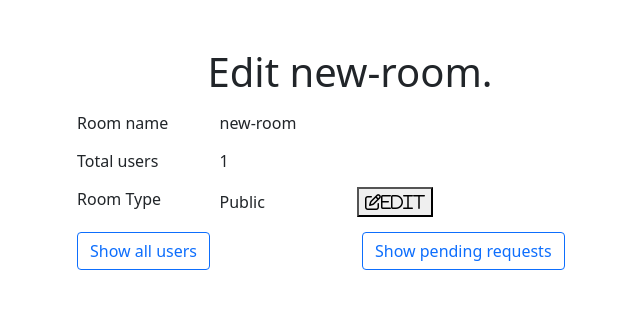
After one commit to GurungAman/Chat-App, a Django app: a page that uses main/templates/base.html in a window 1280 px wide. The commit adds this page. Shown: the top 309 px of the page, without its empty margins (290-930 px from the left). Run offline with Django 3.2, Linux system fonts and the light colour scheme; a user stored in the database is signed in; data comes from the database, SQL or seed files in the repository; both versions use the stored data as it was after the commit; some libraries are stand-ins or nearby versions.

Commit message:
edit chat-room page and features added

```diff
--- a/main/static/js/room_operations.js
+++ b/main/static/js/room_operations.js
@@ -1,5 +1,4 @@
-function leaveRoom(){
-    var room = JSON.parse(document.getElementById('room-name').textContent);
+function leaveRoom(room){
     const csrftoken = (document.cookie).toString().split("=")[1];
     $.ajax({
         url: '/leave_room/',
@@ -81,3 +80,38 @@ function joinRoom(){
         }
     })
 }
+
+function changeRoomType(){
+    var room_name = $('#room-name').text();
+    console.log(room_name)
+    const csrftoken = (document.cookie).toString().split("=")[1];
+    var is_private = $("#room-type-private").is(':checked');
+    var is_public = $("#room-type-public").is(':checked');
+    $.ajax({
+        url: '/change_room_type/',
+        headers: {
+            'X-CSRFToken': csrftoken
+        },
+        type: 'POST',
+        data: JSON.stringify({
+            'room_name': room_name,
+            'is_public': is_public,
+            'is_private': is_private,
+        }),
+        success: function(data){
+            if(data['status'] == true ){
+                window.location.reload();
+            }
+            else if(data['status'] == false){
+                console.log(data)
+                $('#Modal').modal('hide');
+                $('#message').removeClass('d-none');
+                $('#message').append("<h5>"+ data['error'] +".!</h5>")
+                $('#message').delay(5000).fadeOut('slow');
+            }
+        },
+        error: function(data){
+            console.log(data)
+        }
+    })
+}
--- a/main/templates/base.html
+++ b/main/templates/base.html
@@ -7,6 +7,7 @@
 
     {% load static %}
     <link href="https://cdn.jsdelivr.net/npm/bootstrap@5.0.0-beta3/dist/css/bootstrap.min.css" rel="stylesheet" integrity="sha384-eOJMYsd53ii+scO/bJGFsiCZc+5NDVN2yr8+0RDqr0Ql0h+rP48ckxlpbzKgwra6" crossorigin="anonymous">
+    <script src="https://use.fontawesome.com/16a4a7528c.js"></script>
     <title>{% block title %} {% endblock title %}</title>
 </head>
 <body>
--- a/main/templates/chat_room.html
+++ b/main/templates/chat_room.html
@@ -13,10 +13,7 @@
         <input id="chat-message-input" type="text" size="100">
     </div>
 
-
-        <button type="button" id="chat-message-submit" class="btn btn-dark mt-1">Send</button>
-
-        <button type="button" id="leave-chat-room" class="btn btn-dark mt-1" onclick='leaveRoom()'>Leave Room</button>
+    <button type="button" id="chat-message-submit" class="btn btn-dark mt-1">Send</button>
 
 
     {{ room_name|json_script:"room-name" }}
--- /dev/null
+++ b/main/templates/edit-room-modal.html
@@ -0,0 +1,27 @@
+<!-- Modal -->
+<div class="modal fade" id="Modal" tabindex="-1" role="dialog" aria-labelledby="ModalLabel" aria-hidden="true">
+    <div class="modal-dialog" role="document">
+      <div class="modal-content">
+        <div class="modal-header">
+          <h5 class="modal-title" id="ModalLabel">Room Type</h5>
+          <button type="button" class="close" data-dismiss="modal" aria-label="Close">
+            <span aria-hidden="true">&times;</span>
+          </button>
+        </div>
+        <div class="modal-body">
+          <div class="form-check text-center">
+              <input class="mt-2" type="radio" name="flexRadioDefault" id="room-type-public">
+                Public Chat room
+            </div>
+            <div class="form-check text-center">
+              <input class="mt-2" type="radio" name="flexRadioDefault" id="room-type-private">
+                Private Chat room
+            </div>
+      </div>
+        <div class="modal-footer">
+          <button type="button" class="btn btn-secondary" data-dismiss="modal">Close</button>
+          <button type="button" class="btn btn-primary" onclick="changeRoomType()">Save changes</button>
+        </div>
+      </div>
+    </div>
+  </div>
--- /dev/null
+++ b/main/templates/edit_room.html
@@ -0,0 +1,83 @@
+{% extends "base.html" %}
+
+{% block title %} Edit Room {% endblock title %}
+
+{% block body %}
+
+<div class="container mt-5">
+  <div id="message" class="alert alert-warning alert-dismissible fade show text-center d-none" role="alert">
+  </div>
+  <div class='d-flex justify-content-center'>
+    <h1 class="text-center">Edit {{room}}.</h1>
+  </div>
+
+  <div class="row justify-content-center">
+    <div class="col-6">
+      <form>
+
+        <div class="form-group row">
+          <label for="room-name" class="col-3 col-form-label">Room name</label>
+          <div class="col-8">
+            <span class="form-control-plaintext" id="room-name">{{room}}</span>
+          </div>
+        </div>
+
+        <div class="form-group row">
+          <label for="total-users" class="col-3 col-form-label">Total users</label>
+          <div class="col-8">
+            <span class="form-control-plaintext">{{approved_user|length}}</span>
+          </div>
+        </div>
+
+        <div class="form-group row">
+          <label for="total-users" class="col-3 col-form-label">Room Type</label>
+          <div class="col-5">
+            <span class='form-control-plaintext d-flex align-items-center justify-content-between'>
+              {% if room.is_public %}
+              Public
+              {% elif  room.is_private %}
+              Private
+              {% endif %}
+               <!-- Button trigger modal -->
+                <button type="button" data-toggle="modal" data-target="#Modal">
+                  <span class="fa fa-edit">Edit</span>
+                </button>
+              </span>
+
+          </div>
+        </div>
+
+        <div class="form-group row justify-content-between mt-2">
+          <div class="col">
+            <button type="button" class="btn btn-outline-primary" data-toggle="modal" data-target="#showAllUsers">
+              Show all users
+            </button>
+          </div>
+          <div class="col">
+            <button type="button" class="btn btn-outline-primary" data-toggle="modal" data-target="#showPendingRequests">
+              Show pending requests
+            </button>
+          </div>
+        </div>
+
+      </form>
+    </div>
+  </div>
+
+
+{% include 'edit-room-modal.html' %}
+{% include 'show-all-users-modal.html' %}
+{% include 'pending-request-modal.html' %}
+
+
+<script>
+  var is_private = '{{room.is_private}}'.toLowerCase();
+  var is_public = '{{room.is_public}}'.toLowerCase();
+  if(is_public == 'true'){
+    document.getElementById("room-type-private").checked = true;
+  }
+  else if(is_private == 'true'){
+    document.getElementById("room-type-public").checked = true;
+  }
+</script>
+{% endblock body %}
--- /dev/null
+++ b/main/templates/pending-request-modal.html
@@ -0,0 +1,41 @@
+<!-- Show user modal -->
+<div class="modal fade" id="showPendingRequests" tabindex="-1" role="dialog" aria-labelledby="showPendingRequestsTitle" aria-hidden="true">
+    <div class="modal-dialog modal-dialog-centered" role="document">
+      <div class="modal-content">
+        <div class="modal-header justify-content-center">
+          <h5 class="modal-title" id="ModalLongTitle">All users:</h5>
+        </div>
+
+        <div class="modal-body d-flex align-items-center justify-content-around">
+            {% if not pending_requests %}
+            <span>
+                No incoming requests.
+            </span>
+
+            {% elif pending_requests %}
+                {% for user in pending_requests %}
+                    <div class="col-6 d-flex justify-content-center">
+                      <span>
+                        {{user}}
+                    </span>
+                    </div>
+                    <div class="col-6 d-flex justify-content-center">
+                      <button type="button" class="btn btn-outline-success mx-1" onclick="">
+                        Accept
+                      </button>
+                      <button type="button" class="btn btn-outline-danger mx-1" onclick="">
+                        Remove
+                      </button>
+                    </div>
+                {% endfor %}
+            {% endif %}
+        </div>
+
+        <div class="modal-footer">
+          <button type="button" class="btn btn-secondary" data-dismiss="modal">Close</button>
+          <button type="button" class="btn btn-primary" onclick="">Accept All</button>
+
+        </div>
+      </div>
+    </div>
+  </div>
--- /dev/null
+++ b/main/templates/show-all-users-modal.html
@@ -0,0 +1,32 @@
+<!-- Show user modal -->
+<div class="modal fade" id="showAllUsers" tabindex="-1" role="dialog" aria-labelledby="showAllUsersTitle" aria-hidden="true">
+    <div class="modal-dialog modal-dialog-centered" role="document">
+      <div class="modal-content">
+        <div class="modal-header justify-content-center">
+          <h5 class="modal-title" id="ModalLongTitle">All users:</h5>
+        </div>
+
+        <div class="modal-body d-flex align-items-center justify-content-around">
+            {% if not approved_user %}
+            <span>
+              Empty chat-room.
+            </span>
+            {% elif approved_user %}
+                {% for user in approved_user %}
+                    <span>
+                        {{user}}
+                    </span>
+
+                    <button type="button" class="btn btn-outline-danger" onclick="">
+                      Remove
+                    </button>
+                {% endfor %}
+            {% endif %}
+        </div>
+
+        <div class="modal-footer">
+          <button type="button" class="btn btn-secondary" data-dismiss="modal">Close</button>
+        </div>
+      </div>
+    </div>
+  </div>
--- a/main/urls.py
+++ b/main/urls.py
@@ -14,13 +14,16 @@ Including another URLconf
     2. Add a URL to urlpatterns:  path('blog/', include('blog.urls'))
 """
 from django.urls import path
-from main import views
+from . import views
 
 urlpatterns = [
     path('', views.index, name='homepage'),
     path('login/', views.user_login, name='login'),
     path('create_chat_room/', views.create_chat_room, name='create_chat_room'),
     path('join_chat_room/', views.join_chat_room, name='join_chat_room'),
+    path('edit_room/<slug:room_name>', views.edit_room, name='edit_room'),
+    path('change_room_type/', views.change_room_type, name='change_room_type'),
+    path('accept_pending_request/', views.accept_pending_requests, name='accept_pending_requests'),
     path('chat/<slug:room_name>/', views.chat_room, name='chat_room'),
     path('leave_room/', views.leave_room, name='leave_room'),
 ]
--- a/main/views.py
+++ b/main/views.py
@@ -17,13 +17,18 @@ def is_public_room(room_name):
     else:
         return False
 
-def approve_pending_requests(room_name, users):
+def accept_pending_requests(request):
+    json_str = request.body.decode(encoding='UTF-8')
+    data_json = json.loads(json_str)
+    user = request.user
     room = Room.objects.get(room=room_name)
     pending_users = room.get_pending_requests()
     for user in users:
         if user in pending_users:
             room.pending_requests.remove(user)
             room.approved_users.add(user)
+    return None
+
 
 
 def create_chat_room(request):
@@ -66,6 +71,60 @@ def join_chat_room(request):
         response_json['error'] = f'{e.__class__.__name__}'
         return JsonResponse(response_json)
 
+
+def leave_room(request):
+    response = {'status': False}
+    json_str = request.body.decode(encoding='UTF-8')
+    data_json = json.loads(json_str)
+    room_name = data_json['room']
+    current_user = request.user
+    try:
+        room = Room.objects.get(room=room_name)
+        user_admin = room.user_admin
+        if user_admin is not current_user:
+            room.approved_users.remove(current_user)
+        else:
+            response['user_admin'] = True
+        response['status'] = True
+        return JsonResponse(response)
+    except Exception as e:
+        response['error'] = f'{e.__class__.__name__}'
+        return JsonResponse(response)
+
+
+def edit_room(request, room_name):
+    room = Room.objects.get(room=room_name)
+    pending_requests = room.get_pending_requests()
+    approved_users = room.get_approved_users()
+    approved_user = []
+    user_admin = request.user
+    for user in approved_users:
+        if user !=  user_admin:
+            approved_user.append(user)
+    print(approved_user)
+    return render(request,
+                template_name = "edit_room.html",
+                context = {'room': room,
+                            'pending_requests': pending_requests,
+                            'approved_user': approved_user})
+
+def change_room_type(request):
+    response = {'status': False}
+    json_str = request.body.decode(encoding='UTF-8')
+    data_json = json.loads(json_str)
+    try:
+        room = Room.objects.get(room=data_json['room_name'])
+        room.is_public = data_json['is_public']
+        room.is_private = data_json['is_private']
+        room.save()
+        messages.info(request, "Room type successfully changed.!")
+        response['status'] = True
+        return JsonResponse(response)
+    except Exception as e:
+        response['error'] = f'{e.__class__.__name__}'
+        return JsonResponse(response)
+
+
 @login_required(login_url='login')
 def index(request):
     rooms_created = Room.objects.filter(user_admin = request.user)
@@ -73,7 +132,7 @@ def index(request):
     all_rooms_joined = user.approved_users.all()
     rooms_joined = []
     for room in all_rooms_joined:
-        if not room in rooms_created:
+        if room not in rooms_created:
             rooms_joined.append(room)
     return render(request,
                 template_name = 'index.html',
@@ -96,23 +155,6 @@ def chat_room(request, room_name):
                         'message': message
                         })
 
-def leave_room(request):
-    response = {'status': False}
-    json_str = request.body.decode(encoding='UTF-8')
-    data_json = json.loads(json_str)
-    room_name = data_json['room']
-    current_user = request.user
-    try:
-        room = Room.objects.get(room=room_name)
-        user_admin = room.user_admin
-        if user_admin != current_user:
-            room.approved_users.remove(current_user)
-        else:
-            response['user_admin'] = True
-        response['status'] = True
-    except Exception as e:
-        response['error'] = f'{e.__class__.__name__}'
-    return JsonResponse(response)
 
 
 def user_login(request):
```
Also changed, not shown: main/templates/index.html (+24 -3 lines), db.sqlite3.
